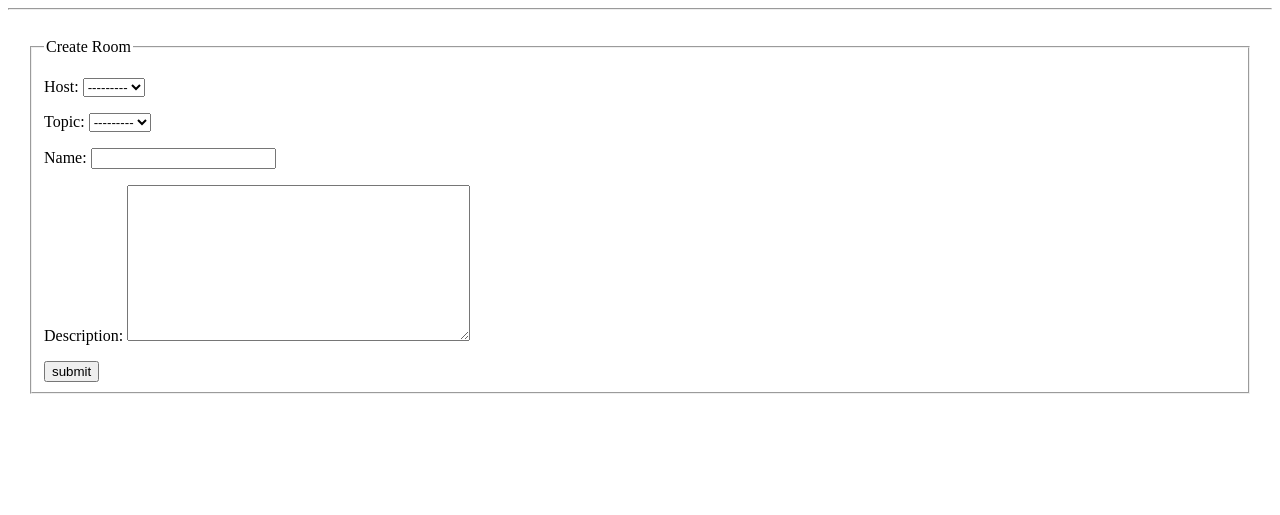
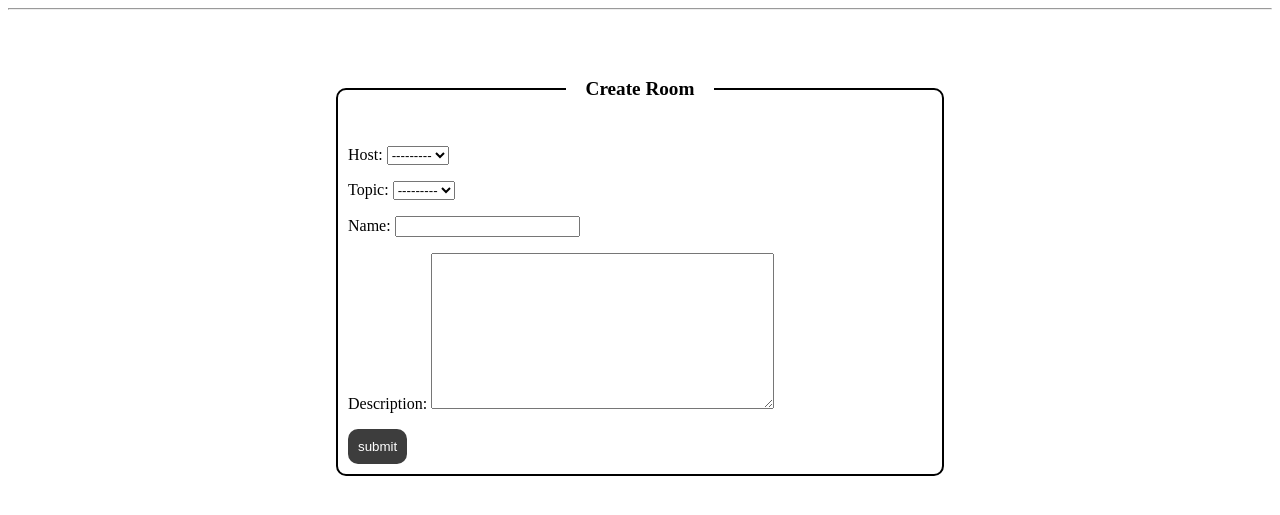
Before and after one commit to cmwema-projects/studyBud, a Django app: page /create-room/ in a window 1280 px wide. Shown: the part 58-573 px from the top of the page. Run offline with Django 4.2, Linux system fonts and the light colour scheme; data that the repository does not hold is empty.

Commit message:
refactored styles to base.html file

```diff
--- a/base/templates/base/room_form.html
+++ b/base/templates/base/room_form.html
@@ -1,13 +1,18 @@
 {% extends "base.html" %}
 
 {% block content %}
-<div>
+<style>
+
+
+
+</style>
+<div class="form-container">
     <form method='POST' action=''>
         <fieldset>
             <legend>Create Room</legend>
             {% csrf_token %}
             {{ form.as_p }}
-            <input type="submit" value="submit" />
+            <input type="submit" value="submit" class="btn"/>
         </fieldset>
     </form>
 </div>
--- a/templates/base.html
+++ b/templates/base.html
@@ -5,18 +5,17 @@
     <meta name="viewport" content="width=device-width, initial-scale=1.0" />
     <title>{% block title %}StudyBud{% endblock title %}</title>
     <style>
-      .nav{
+      .nav {
         width: 95%;
         height: 50px;
         display: flex;
         flex-direction: row;
         justify-content: space-between;
-
       }
-      .nav h3{
+      .nav h3 {
         padding-left: 20px;
       }
-      .nav-list{
+      .nav-list {
         width: 50%;
         display: flex;
         flex-direction: row;
@@ -24,16 +23,111 @@
         gap: 50px;
         list-style: none;
       }
-      .nav-list li a{
+      .nav-list li a {
         text-decoration: none;
+      }
+
+      .form-container {
+        width: 100%;
+        display: flex;
+        flex-direction: column;
+        align-items: center;
+      }
+
+      .home-container {
+        display: flex;
+        flex-direction: row;
+        gap: 20px;
+      }
+      .rooms-container {
+        width: 60%;
+      }
+      .browse-container {
+        width: 20%;
+      }
+      .recent-container {
+        width: 20%;
+      }
+
+      .topics {
+        margin-top: 5px;
+        padding: 10px;
+        border-radius: 5px;
+        background-color: darkgrey;
+        align-items: center;
+        text-align: center;
+      }
+      .topics:hover {
+        background-color: rgb(95, 94, 94);
+      }
+      .topics a {
+        text-decoration: none;
+        color: black;
+      }
+
+      .room-card {
+        background-color: rgb(236, 235, 235);
+        border-radius: 7px;
+        margin-top: 10px;
+        padding: 10px;
+      }
+
+      .room-card__header {
+        width: 100%;
+        display: flex;
+        flex-direction: row;
+        gap: 30px;
+        justify-content: space-between;
+      }
+
+      .btn {
+        background-color: rgb(61, 61, 61);
+        color: white;
+        border: none;
+        padding: 10px;
+        border-radius: 10px;
+      }
+      .btn:hover {
+        background-color: rgb(150, 149, 149);
+      }
+      .btn a {
+        text-decoration: none;
+        color: azure;
+      }
+      .btn-edit {
+        background-color: rgb(23, 64, 102);
+      }
+      .btn-delete {
+        background-color: rgb(175, 6, 6);
+      }
+
+      form {
+        margin-top: 20px;
+        display: flex;
+        flex-direction: column;
+        justify-content: center;
+        border-radius: 10px;
+        width: 50%;
+      }
+
+      form fieldset {
+        border-radius: 10px;
+        border: 2px solid black;
+        padding: 10px;
+      }
+      form fieldset legend {
+        font-weight: 700;
+        text-align: center;
+        padding: 20px;
+        font-size: larger;
       }
     </style>
   </head>
   <body>
     {% include "navbar.html" %}
-    <div style="padding: 20px;">
-        {% block content %}
-        {% endblock content %}
+    <div style="padding: 20px">
+      {% block content %}
+      {% endblock content %}
     </div>
   </body>
 </html>
```
Also changed, not shown: base/templates/base/home.html (+0 -65 lines).
